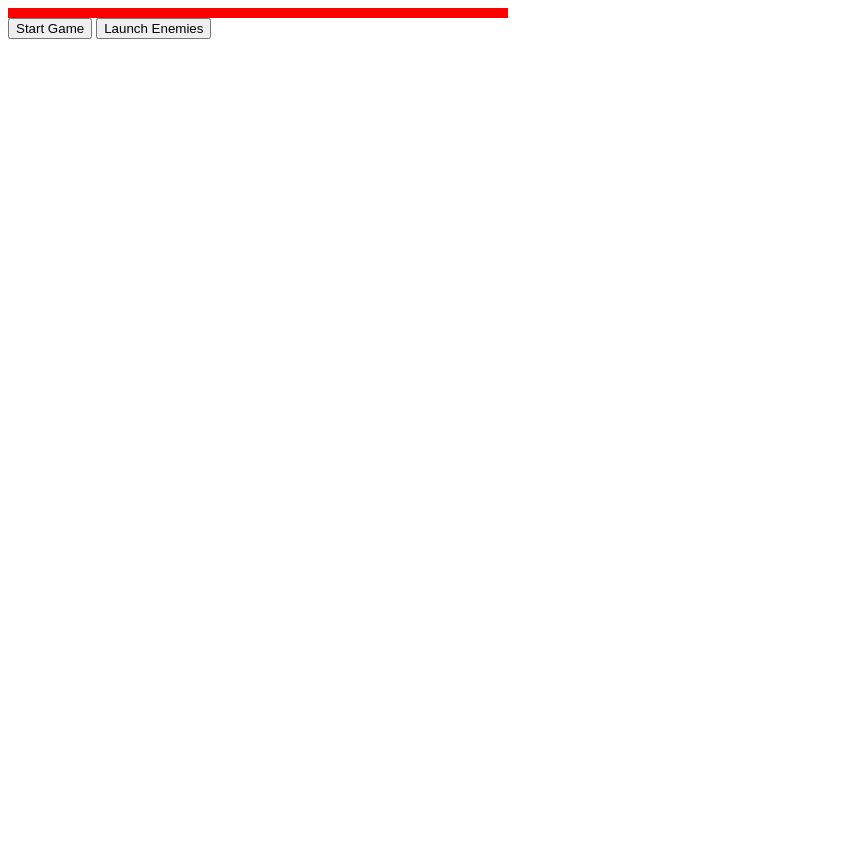
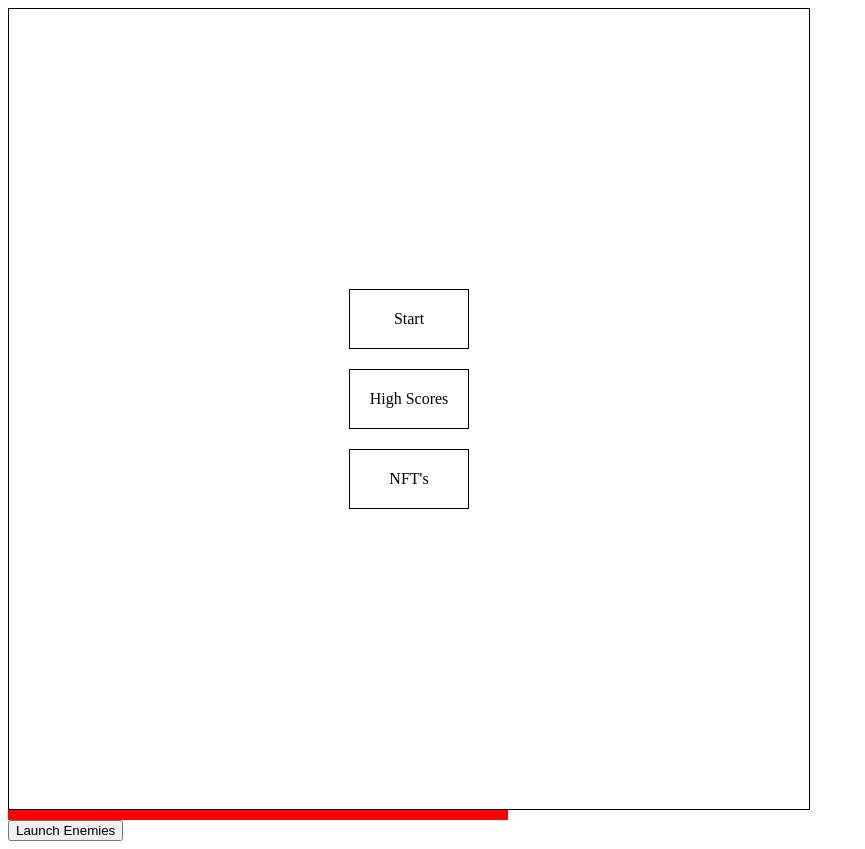
Before and after one commit to xx014939/Cronos-Invaders, a plain HTML site: page index.html in a window 1280 px wide. Shown: the whole page, without its empty margins (0-865 px from the left). Before the commit the page ends 800 px from the top, so only its background shows below. Drawn offline with Linux system fonts and the light colour scheme.

Commit message:
Add start screen

```diff
--- a/index.html
+++ b/index.html
@@ -8,8 +8,14 @@
     <link rel="stylesheet" href="styles.css">
   </head>
   <body>
+    <div class="start-screen" id="startScreen">
+      <div class="game-menu">
+        <div id="startButton" class="game-menu-item" onclick="startGame()">Start</div>
+        <div class="game-menu-item">High Scores</div>
+        <div class="game-menu-item">NFT's</div>
+      </div>
+    </div>
     <div class="health-bar"></div>
-    <button id="start" onclick="startGame()">Start Game</button>
     <button id="launchEnemy" onclick="launchEnemies()">Launch Enemies</button>
     <script src="index.js"></script>
   </body>
--- a/index.js
+++ b/index.js
@@ -1,7 +1,8 @@
-// Hide start button onclick
-const startButton = document.getElementById('start')
+// Hide start screen onclick
+const startScreen = document.getElementById('startScreen')
 startButton.addEventListener('click', () => {
-    startButton.style.display = 'none'
+    startScreen.style.display = 'none'
+    gameStarted = true
 })
 
 // Object & Position arrays
@@ -12,6 +13,11 @@ let enemyHitArray = []
 let playerPosition = [10, 120]
 
 let obstacleHit = false
+
+let gameStarted = false
+
+let canvasWidth = 800
+let canvasHeight = 800
 
 // Health Bar
 let hitPoints = 1000
@@ -43,8 +49,8 @@ function startGame() {
   let myGameArea = {
     canvas : document.createElement("canvas"),
     start : function() {
-      this.canvas.width = 800;
-      this.canvas.height = 800;
+      this.canvas.width = canvasWidth;
+      this.canvas.height = canvasHeight;
       this.canvas.style.border = '1px solid black'
       this.context = this.canvas.getContext("2d");
       document.body.insertBefore(this.canvas, document.body.childNodes[0]);
@@ -138,6 +144,7 @@ function startGame() {
 
   function updateGameArea()
   {
+    if (gameStarted) {
         // Collisions between bullet and enemies (comparing every element in each array)
         for (let i = 0; i < bulletArray.length; i++) {
           for (let j = 0; j < enemyArray.length; j++) {
@@ -211,3 +218,4 @@ function startGame() {
         }
       }
     }
+  }
--- a/styles.css
+++ b/styles.css
@@ -1,3 +1,27 @@
+.start-screen {
+    width: 800px;
+    height: 800px;
+    border: 1px solid black;
+    display: flex;
+    flex-direction: row;
+    justify-content: center;
+    align-items: center;
+}
+
+.game-menu {
+    display: flex;
+    flex-direction: column;
+    justify-content: space-between;
+}
+
+.game-menu-item {
+    padding: 20px;
+    border: 1px solid black;
+    margin-bottom: 20px;
+    cursor: pointer;
+    text-align: center;
+}
+
 .health-bar {
     background-color: red;
     width: 500px;
```
Lines whose indentation alone changed are shown as unchanged.
